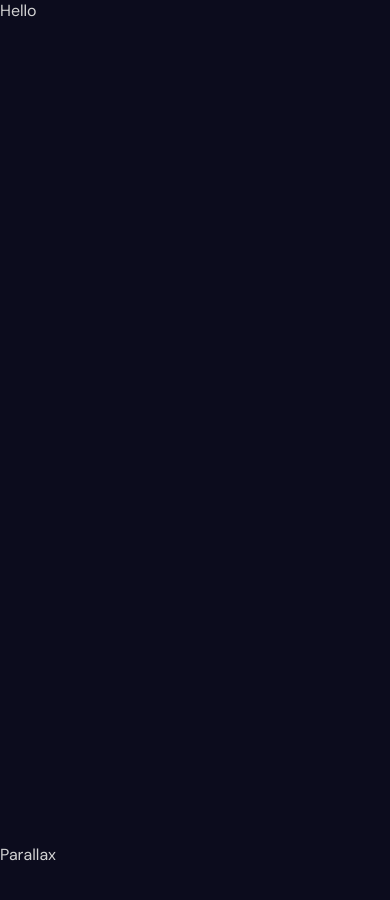
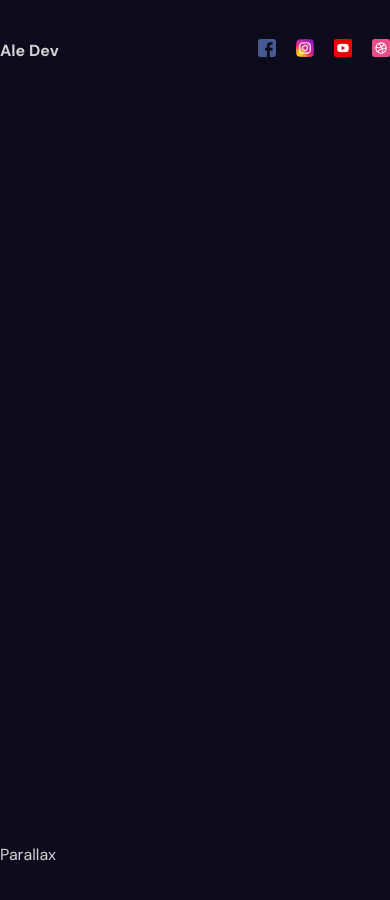
Before and after one commit to Alek30k/animated-portfolio, a React (Vite) app: page / in a window 390 px wide. Shown: the top 900 px of the page. Built offline with nearby package versions, Linux system fonts and the light colour scheme.

Commit message:
last commit

```diff
--- a/src/App.jsx
+++ b/src/App.jsx
@@ -1,10 +1,11 @@
 import "./app.scss";
+import Navbar from "./components/navbar/Navbar";
 
 const App = () => {
   return (
     <div>
       <section>
-        <a href="#">Hello</a>
+        <Navbar />
       </section>
       <section>Parallax</section>
       <section>Services</section>
--- a/src/app.scss
+++ b/src/app.scss
@@ -22,23 +22,23 @@ a {
 
 section {
   height: 100vh;
-  width: 100vw;
+  // width: 100vw;
   scroll-snap-align: center;
   overflow: hidden;
 }
 
-@mixin mobile {
-  @media (max-width: 738px) {
-    @content;
-  }
-}
-@mixin tablet {
-  @media (max-width: 1024px) {
-    @content;
-  }
-}
-@mixin desktop {
-  @media (max-width: 1366px) {
-    @content;
-  }
-}
+// @mixin mobile {
+//   @media (max-width: 738px) {
+//     @content;
+//   }
+// }
+// @mixin tablet {
+//   @media (max-width: 1024px) {
+//     @content;
+//   }
+// }
+// @mixin desktop {
+//   @media (max-width: 1366px) {
+//     @content;
+//   }
+// }
--- a/src/components/navbar/Navbar.jsx
+++ b/src/components/navbar/Navbar.jsx
@@ -1,7 +1,28 @@
 import "./navbar.scss";
 
 const Navbar = () => {
-  return <div>Navbar</div>;
+  return (
+    <div className="navbar">
+      {/* SidKebar */}
+      <div className="wrapper">
+        <span>Ale Dev</span>
+        <div className="social">
+          <a href="#">
+            <img src="/facebook.png" alt="" />
+          </a>
+          <a href="#">
+            <img src="/instagram.png" alt="" />
+          </a>
+          <a href="#">
+            <img src="/youtube.png" alt="" />
+          </a>
+          <a href="#">
+            <img src="/dribbble.png" alt="" />
+          </a>
+        </div>
+      </div>
+    </div>
+  );
 };
 
 export default Navbar;
```
